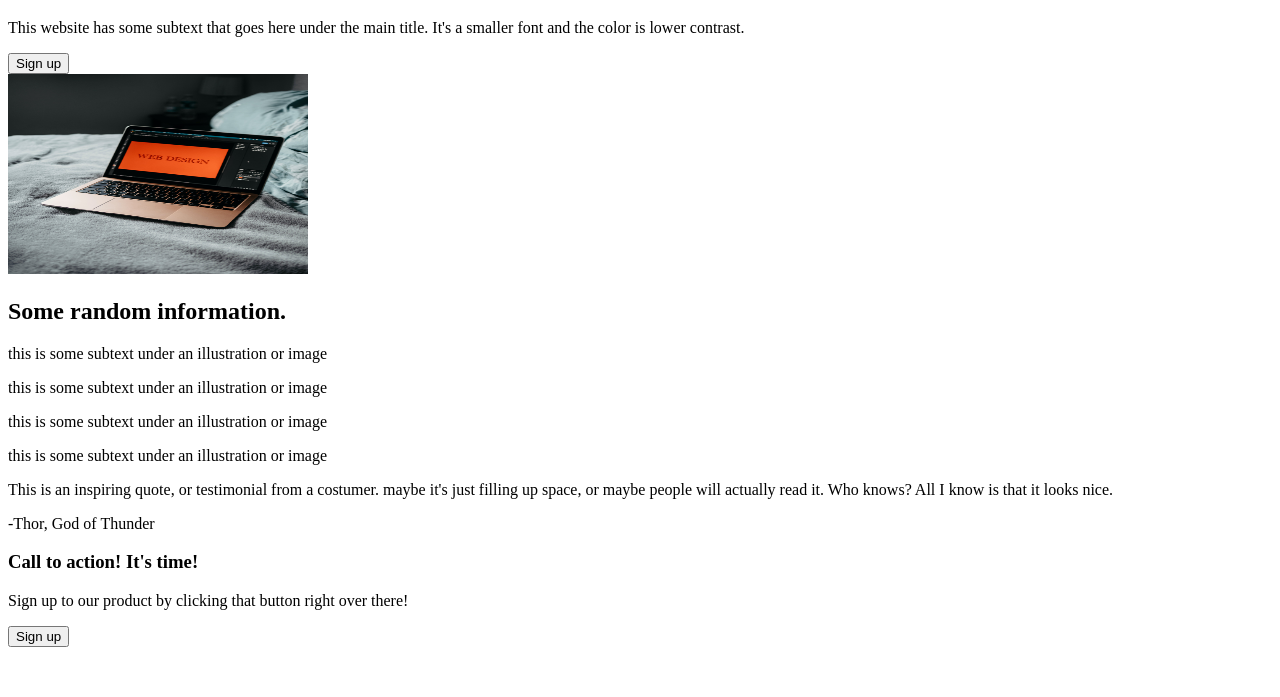
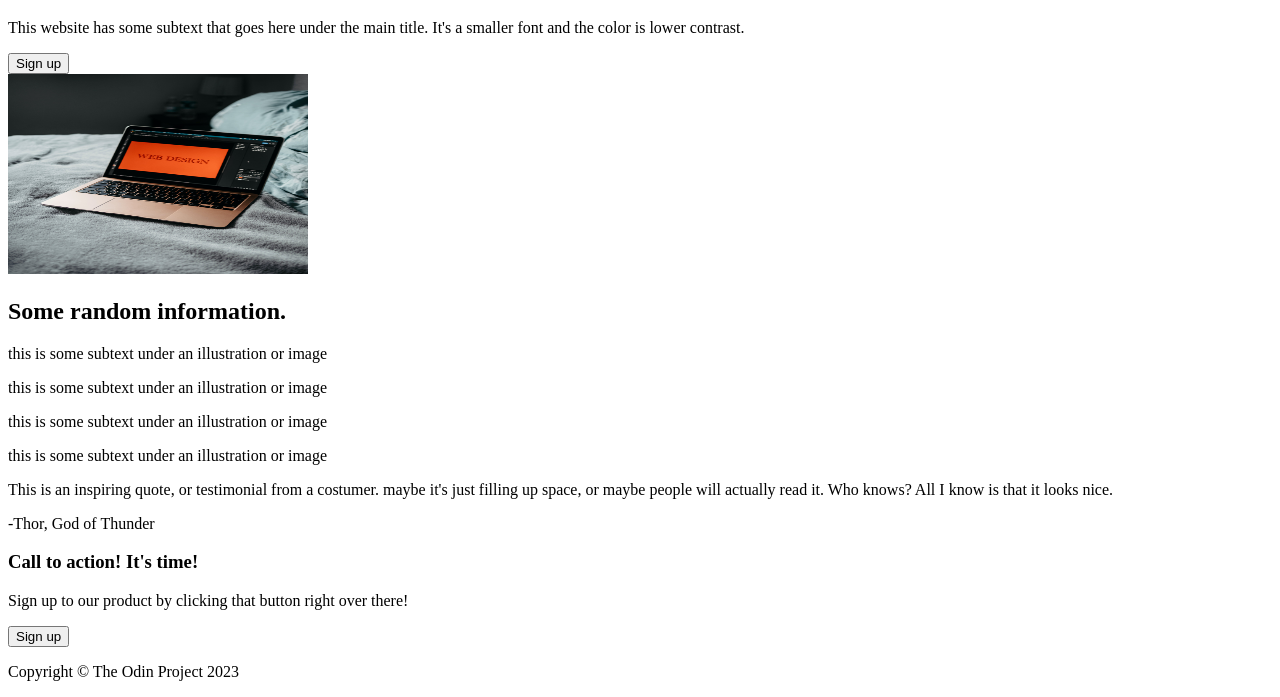
Before and after one commit to RokasGu/landing-page, a plain HTML site: page index.html in a window 1280 px wide. Shown: the part 105-802 px from the top of the page. Drawn offline with Linux system fonts and the light colour scheme.

Commit message:
Add footer

```diff
--- a/index.html
+++ b/index.html
@@ -56,5 +56,8 @@
         </div>
         <button>Sign up</button>
     </div>
+    <div class="footer">
+        <p>Copyright © The Odin Project 2023</p>
+    </div>
 </body>
 </html>
```
